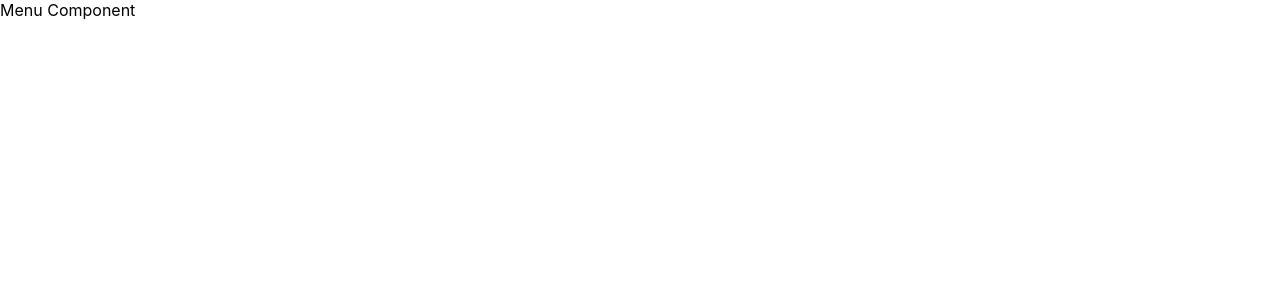
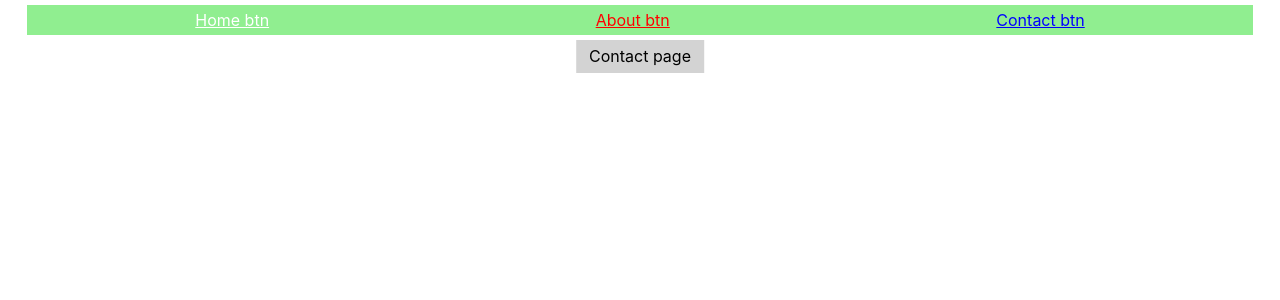
Before and after one commit to KostiantynPolishko2/ts-app, a React (Create React App) app: page /contact in a window 1280 px wide. Shown: the top 300 px of the page. Built offline with nearby package versions, Linux system fonts and the light colour scheme.

Commit message:
2 Was done template of sttyled-components Navigation, Sections

```diff
--- a/src/components/Menu/Menu.styled.ts
+++ b/src/components/Menu/Menu.styled.ts
@@ -2,3 +2,25 @@ import styled from 'styled-components';
 
 export const MenuWrapper = styled.div`
 `;
+
+const Display = styled.div`
+    display: flex;
+    flex-direction: row;
+    justify-content: space-around;
+    align-items: center;
+`;
+
+export const Navigation = styled(Display)`
+    background-color: lightgreen;
+    margin: 5px auto;
+    padding: 5px;
+    width: 95%;
+`;
+
+export const Section = styled.section`
+    position: absolute;
+    left: 50%;
+    transform: translateX(-50%);
+    background-color: lightgray;
+    padding: 0.5% 1% ;
+`
--- a/src/components/Menu/Menu.tsx
+++ b/src/components/Menu/Menu.tsx
@@ -1,12 +1,30 @@
 import React, { FC } from 'react';
-import { MenuWrapper } from './Menu.styled';
+import { MenuWrapper, Navigation, Section } from './Menu.styled';
+import { Link, Route, Routes } from 'react-router-dom';
+import Home from './Sections/Home';
+import About from './Sections/About';
+import Contact from './Sections/Contact';
 
 interface MenuProps {}
 
-const Menu: FC<MenuProps> = () => (
-   <MenuWrapper>
-      Menu Component
-   </MenuWrapper>
-);
+const Menu: FC<MenuProps> = () => {
+
+   return (
+      <MenuWrapper>
+         <Navigation>
+            <Link to={'/home'} style={{color: 'white'}}>Home btn</Link>
+            <Link to={'/about'} style={{color: 'red'}}>About btn</Link>
+            <Link to={'/contact'} style={{color: 'blue'}}>Contact btn</Link>
+         </Navigation>
+         <Section>
+            <Routes>
+               <Route path='/home' element={<Home/>}/>
+               <Route path='/about' element={<About/>}/>
+               <Route path='/contact' element={<Contact/>}/>
+            </Routes>
+         </Section>
+      </MenuWrapper>
+   );
+}
 
 export default Menu;
--- /dev/null
+++ b/src/components/Menu/Sections/About.tsx
@@ -0,0 +1,12 @@
+import React, { FC, ReactElement } from 'react';
+import { Link } from 'react-router-dom'
+
+const About: FC = (): ReactElement => {
+    return(
+        <div>
+            About page
+        </div>
+    );
+}
+
+export default About;
--- /dev/null
+++ b/src/components/Menu/Sections/Contact.tsx
@@ -0,0 +1,12 @@
+import React, { FC, ReactElement } from 'react';
+import { Link } from 'react-router-dom'
+
+const Contact: FC = (): ReactElement => {
+    return(
+        <div>
+            Contact page
+        </div>
+    );
+}
+
+export default Contact;
--- a/src/index.tsx
+++ b/src/index.tsx
@@ -1,15 +1,19 @@
 import React from 'react';
 import ReactDOM from 'react-dom/client';
 import './index.css';
+import FormMenu from './components/Menu/Menu';
+import Menu from './components/Menu/Menu'
 import reportWebVitals from './reportWebVitals';
-import Menu from './components/Menu/Menu';
+import { BrowserRouter } from 'react-router-dom';
 
 const root = ReactDOM.createRoot(
   document.getElementById('root') as HTMLElement
 );
 root.render(
   <React.StrictMode>
-    <Menu/>
+      <BrowserRouter>
+          <Menu/>
+      </BrowserRouter>
   </React.StrictMode>
 );
 
```
Also changed, not shown: src/components/Menu/FormMenu.tsx (added, +14 -0 lines), src/components/Menu/Sections/Home.tsx (renamed from src/components/Menu/Home.tsx).
